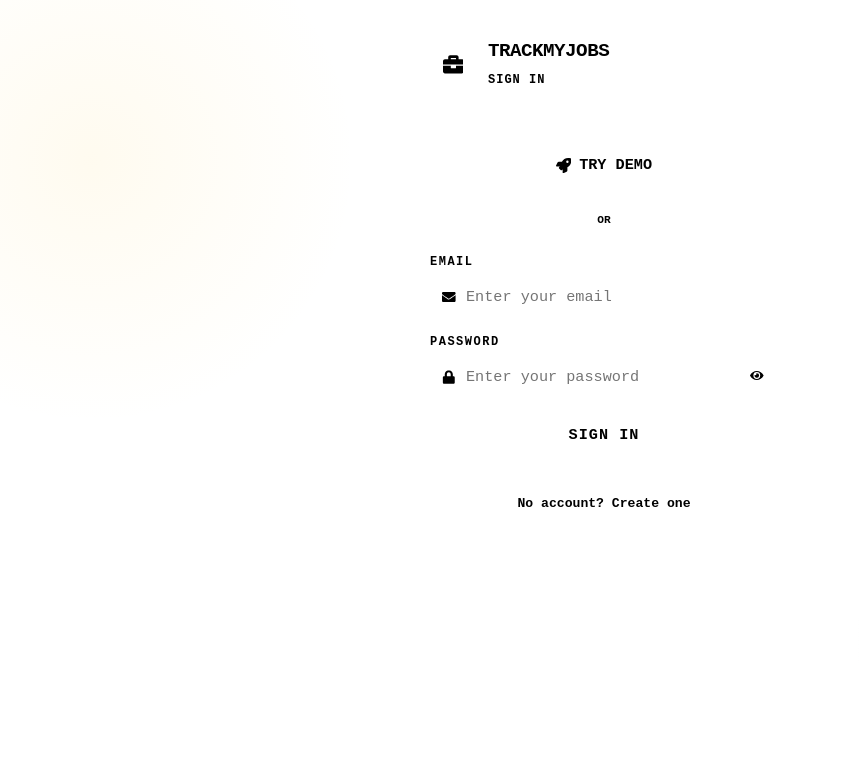
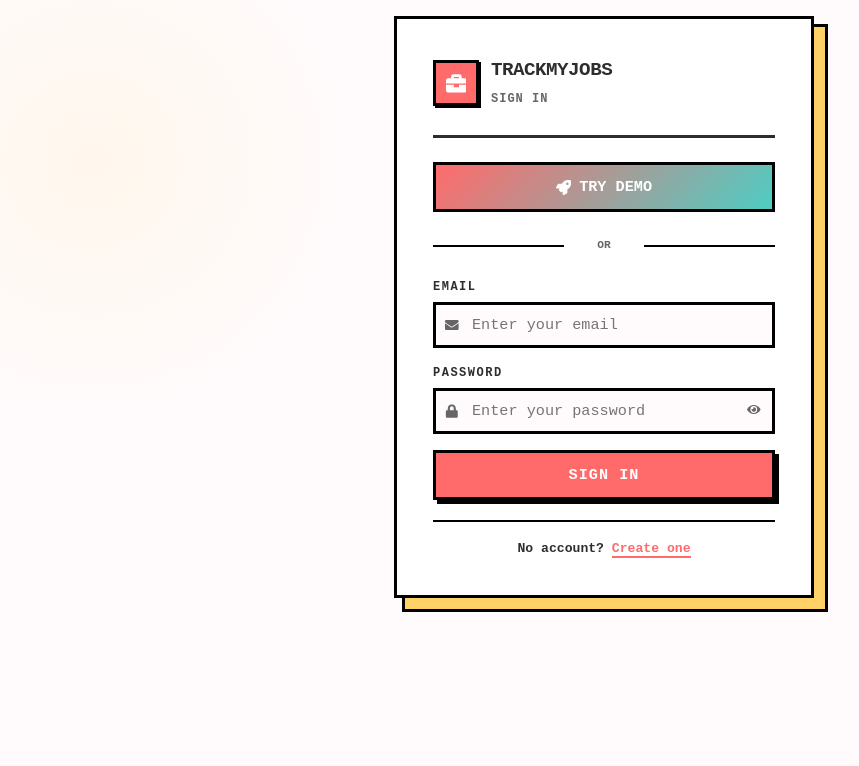
Before and after one commit to Khalipha-Samela/TrackMyJobs, a React (Create React App) app in the folder client/: page /login in a window 1280 px wide. Shown: the top 766 px of the page, without its empty margins (36-895 px from the left). Built offline with nearby package versions, Linux system fonts and the light colour scheme; no server answers.

Commit message:
Updated index.css

```diff
--- a/client/src/styles/index.css
+++ b/client/src/styles/index.css
@@ -1,4 +1,4 @@
-.css :root {
+:root {
   /* Neo-Brutalism Color Palette */
   --primary: #FF6B6B;
   --primary-dark: #FF5252;
```
